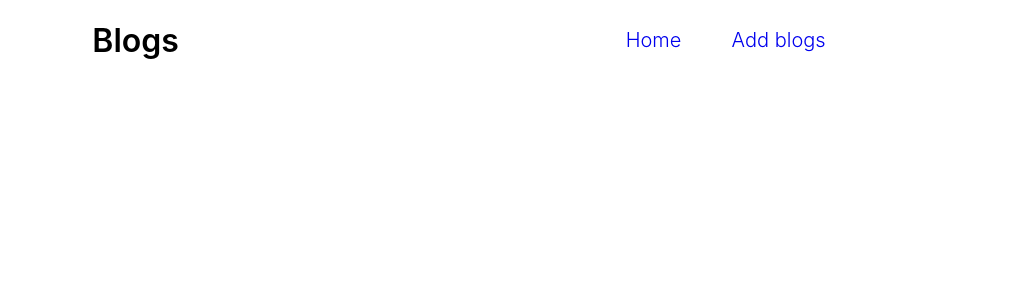
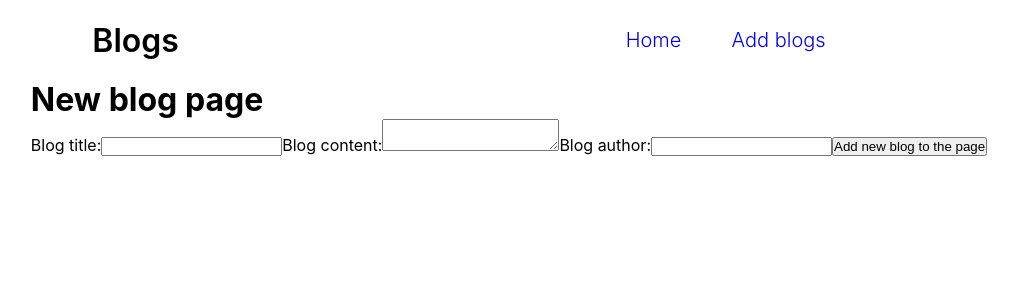
Before and after one commit to robertvalcsak/Blog-portfolio, a React (Create React App) app in the folder blog-portfolio/: page /create in a window 1280 px wide. Shown: the top 300 px of the page, without its empty margins (131-1149 px from the left). Built offline with nearby package versions, Linux system fonts and the light colour scheme.

Commit message:
Finished without css

```diff
--- a/blog-portfolio/src/components/Create.jsx
+++ b/blog-portfolio/src/components/Create.jsx
@@ -1,9 +1,41 @@
-import React from 'react'
+import React, { useState } from 'react'
+import { useNavigate } from 'react-router-dom';
 
 function Create() {
+
+  const [title, setTitle] = useState("");
+  const [content, setContent] = useState("");
+  const [author, setAuthor] = useState("");
+  const navigate = useNavigate();
+
+  const handleClick = (event) => {
+    event.preventDefault();
+    navigate("/")
+    const page = { title, content, author };
+
+
+    fetch("http://localhost:8000/blogs/", {
+      method: "POST",
+      body: JSON.stringify(page),
+      headers: { "Content-type": "application/json" }
+    })
+      .then((res) => res.json())
+  };
+
   return (
     <div className='create'>
-
+      <h1>New blog page</h1>
+      <div className="add-blog">
+        <form onSubmit={handleClick}>
+          <label>Blog title:</label>
+          <input type="text" required value={title} onChange={(event) => setTitle(event.target.value)} />
+          <label>Blog content:</label>
+          <textarea type="text" required value={content} onChange={(event) => setContent(event.target.value)}></textarea>
+          <label>Blog author:</label>
+          <input type="text" required value={author} onChange={(event) => setAuthor(event.target.value)}></input>
+          <button>Add new blog to the page</button>
+        </form>
+      </div>
     </div>
   )
 }
--- a/blog-portfolio/src/components/Wholeblog.jsx
+++ b/blog-portfolio/src/components/Wholeblog.jsx
@@ -1,21 +1,31 @@
 import { CircularProgress } from '@mui/material';
 import React from 'react'
-import {useParams} from "react-router-dom"
+import { useParams, useNavigate } from "react-router-dom"
 import useFetch from '../FetchHook';
 
 function Wholeblog() {
 
-  const {id} = useParams();
-  const {loading, data : blogs} = useFetch("http://localhost:8000/blogs/" + id)
+  const { id } = useParams();
+  const { loading, data: blogs } = useFetch("http://localhost:8000/blogs/" + id)
+  const navigate = useNavigate();
+
+  const handleClick = () => {
+    fetch("http://localhost:8000/blogs/" + id, {
+      method: "DELETE"
+    })
+      .then((res) => res.json())
+    navigate("/")
+  }
 
   return (
     <div className='whole-blog'>
-      {loading ? <CircularProgress/> : (
-        <>
-        <h1>{blogs.title}</h1>
-        <h2>{blogs.content}</h2>
-        <h2>{blogs.author}</h2>
-        </>
+      {loading ? <CircularProgress /> : (
+        <article>
+          <h1>{blogs.title}</h1>
+          <p>{blogs.content}</p>
+          <h3>{blogs.author}</h3>
+          <button onClick={handleClick}>Delete blog</button>
+        </article>
       )}
     </div>
   )
```
Also changed, not shown: blog-portfolio/data/database.json (+11 -11 lines).
